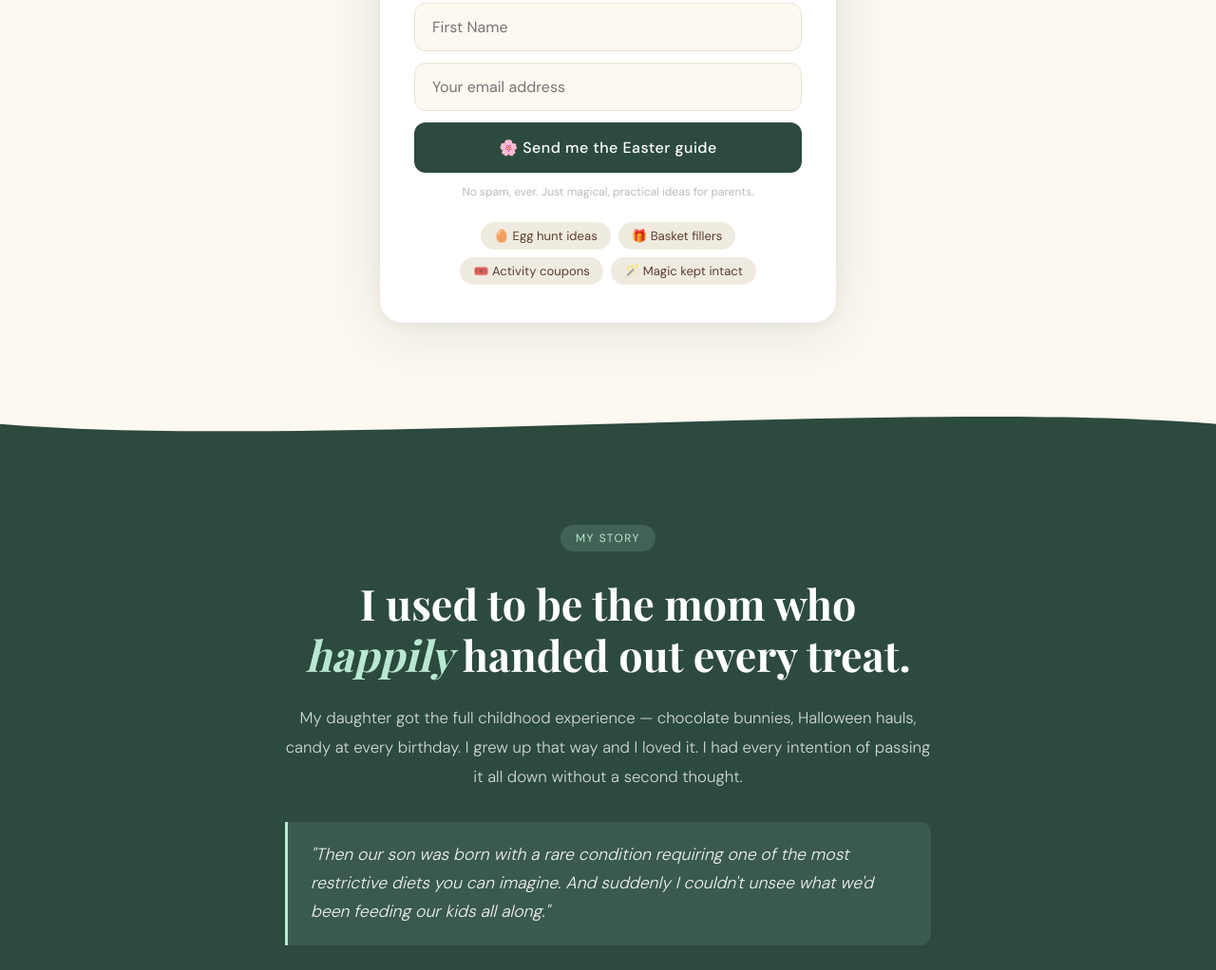
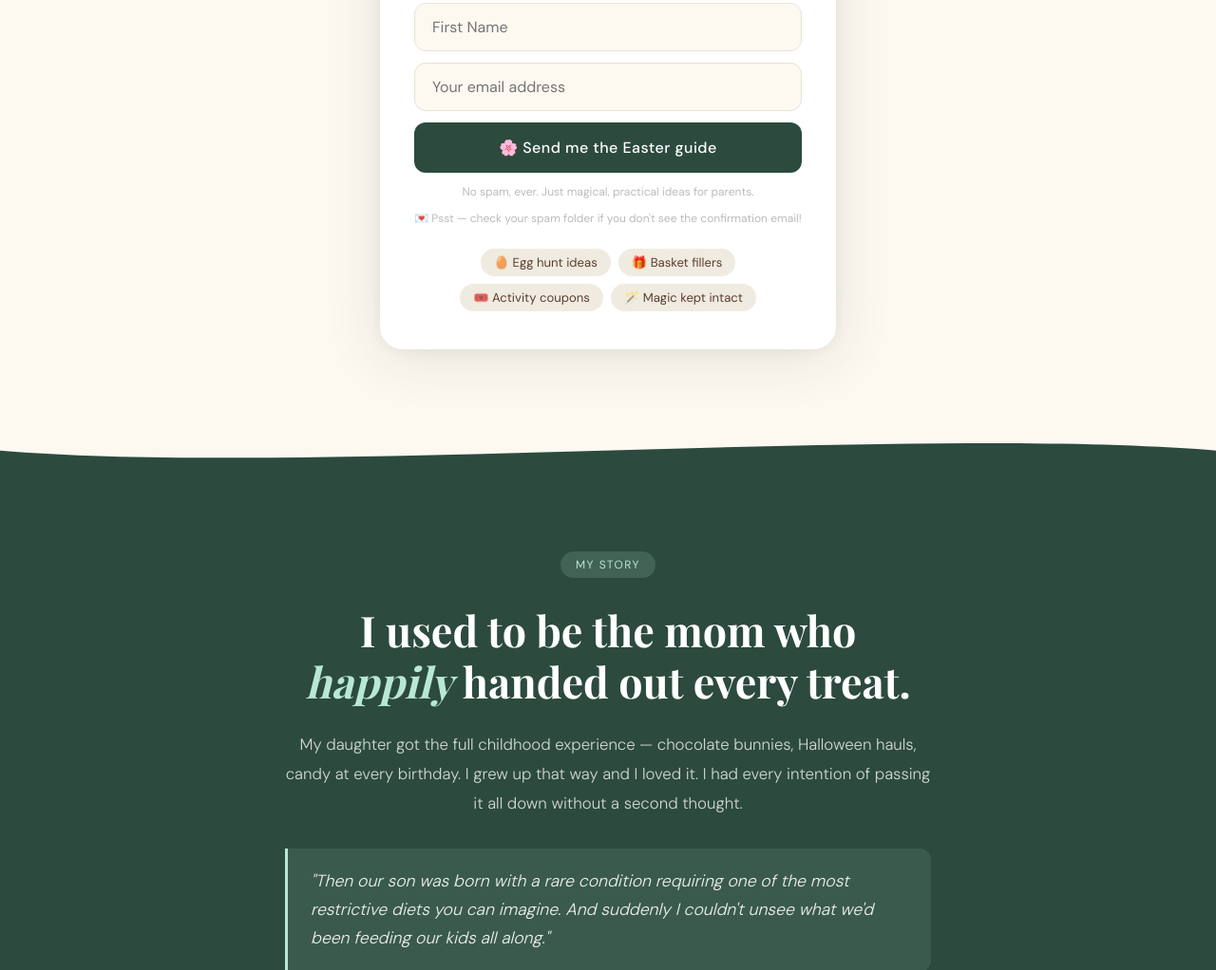
Before and after one commit to toothfairymoments/toothfairymoments.github.io, a plain HTML site: page index.html in a window 1280 px wide. Shown: the part 717-1739 px from the top of the page at 95% size. Drawn offline with nearby package versions, Linux system fonts and the light colour scheme; a web font is replaced by a local one.

Commit message:
Add files via upload

```diff
--- a/index.html
+++ b/index.html
@@ -773,6 +773,7 @@
           🌸 Send me the Easter guide
         </button>
         <p style="font-size:0.75rem;color:#bbb;text-align:center;margin:0;">No spam, ever. Just magical, practical ideas for parents.</p>
+        <p style="font-size:0.75rem;color:#bbb;text-align:center;margin:0;">💌 Psst — check your spam folder if you don't see the confirmation email!</p>
       </form>
     </div>
     <div class="preview-pills">
```
